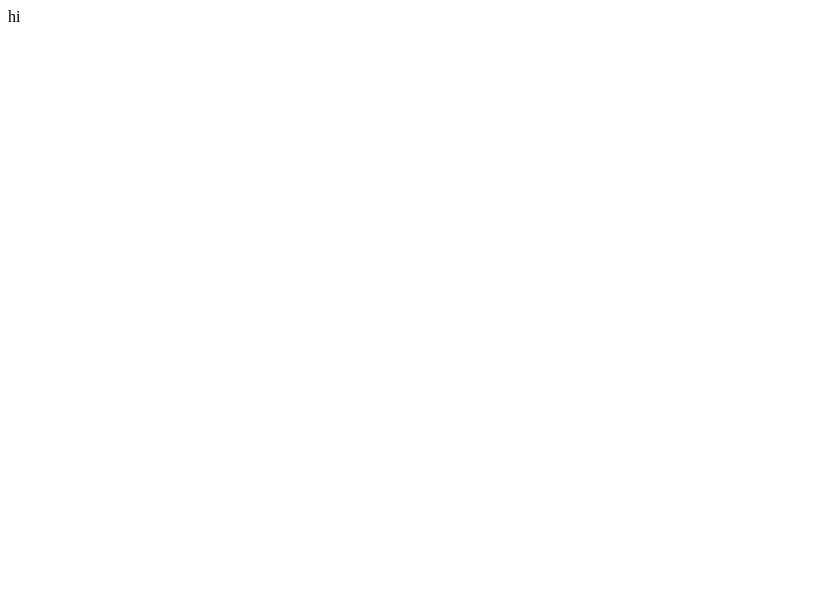
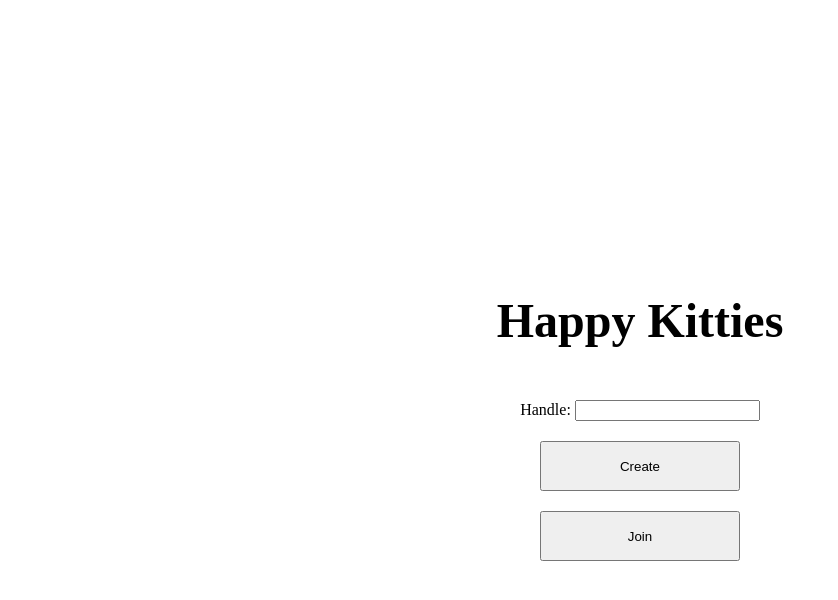
Before and after one commit to juancjara/happy-kittens, a React (Create React App) app in the folder packages/web/: page / in a window 1280 px wide. Shown: the top 600 px of the page, without its empty margins (0-838 px from the left). Built offline with nearby package versions, Linux system fonts and the light colour scheme.

Commit message:
[Landing] Implement landing page and loading indicators

```diff
--- a/package.json
+++ b/package.json
@@ -3,5 +3,8 @@
   "private": true,
   "devDependencies": {
     "lerna": "^3.22.1"
+  },
+  "dependencies": {
+    "csstype": "^3.0.6"
   }
 }
--- a/packages/web/public/index.html
+++ b/packages/web/public/index.html
@@ -25,6 +25,12 @@
       Learn how to configure a non-root public URL by running `npm run build`.
     -->
     <title>React App</title>
+    <style>
+      html, body, #root{
+        height: 100%;
+        margin: 0px;
+      }
+    </style>
   </head>
   <body>
     <noscript>You need to enable JavaScript to run this app.</noscript>
--- a/packages/web/src/App.tsx
+++ b/packages/web/src/App.tsx
@@ -1,8 +1,78 @@
-import React from "react";
-import logo from "./logo.svg";
+import WaitRoom from "./WaitRoom";
+import Landing from "./Landing";
+import Loading from "./Loading";
+import { useState } from "react";
+import * as Room from "./core/Room";
+import * as User from "./core/User";
+
+type LandingGameState = {
+  type: "landing";
+  error?: string;
+};
+
+type WaitRoomGameState = {
+  type: "wait_room";
+  room: Room.t;
+  user: User.t;
+};
+
+type LoadingGameState = {
+  type: "loading";
+};
+
+type GameState = LandingGameState | WaitRoomGameState | LoadingGameState;
+
+class RoomsAPI {
+  static create(user: User.t): Promise<Room.t> {
+    return new Promise<Room.t>((resolve, _) => {
+      setTimeout(() => resolve(Room.make(user)), 1000);
+    });
+  }
+
+  static join(room: Room.t, user: User.t): Promise<Room.t> {
+    return new Promise<Room.t>((_, reject) => {
+      setTimeout(
+        () =>
+          reject(
+            `Failed to join ${room} as ${user}. Verify that the room exist`
+          ),
+        1000
+      );
+    });
+  }
+}
 
 function App() {
-  return <div className="App">hi</div>;
+  const [state, setState] = useState<GameState>({ type: "landing" });
+  const moveToLanding = (error?: string) =>
+    setState({ type: "landing", error });
+  const moveToLoading = () => setState({ type: "loading" });
+  const moveToWaitRoom = (room: Room.t, user: User.t) =>
+    setState({ type: "wait_room", room, user });
+  switch (state.type) {
+    case "landing":
+      return (
+        <Landing
+          error={state.error}
+          onCreate={(user: User.t) => {
+            moveToLoading();
+            RoomsAPI.create(user)
+              .then((room) => moveToWaitRoom(room, user))
+              .catch(moveToLanding);
+          }}
+          onJoin={(room: Room.t, user: User.t) => {
+            moveToLoading();
+            RoomsAPI.join(room, user)
+              .then((room) => moveToWaitRoom(room, user))
+              .catch(moveToLanding);
+          }}
+        />
+      );
+    case "wait_room":
+      return <WaitRoom room={state.room} user={state.user} />;
+    case "loading":
+      return <Loading />;
+  }
 }
 
 export default App;
--- /dev/null
+++ b/packages/web/src/Landing.tsx
@@ -0,0 +1,129 @@
+import type * as CSS from "csstype";
+import { CSSProperties, useState } from "react";
+import * as Room from "./core/Room";
+import * as User from "./core/User";
+
+function Row(props: {
+  start?: number;
+  children: React.ReactNode;
+  align?: string;
+  justify?: string;
+}) {
+  const style: CSS.Properties = {
+    gridColumnStart: 2,
+    gridColumnEnd: 2,
+    gridRowStart: props.start,
+    alignSelf: props.align,
+    justifySelf: props.justify,
+  };
+
+  return <div style={style}>{props.children}</div>;
+}
+
+function Username(props: { value: User.t; onChange: (value: User.t) => void }) {
+  return (
+    <div style={{ textAlign: "center" }}>
+      Handle:{" "}
+      <input
+        defaultValue={props.value}
+        onBlur={(e) => props.onChange(User.make(e.target.value))}
+      ></input>
+    </div>
+  );
+}
+
+function Hero() {
+  const style: CSSProperties = {
+    textAlign: "center",
+    height: "100%",
+    fontWeight: "bold",
+    fontSize: "xxx-large",
+  };
+  return <div style={style}> Happy Kitties </div>;
+}
+
+function Button(props: { label: string; onClick: () => void }) {
+  const style: CSS.Properties = {
+    display: "block",
+    margin: "20px",
+    width: "200px",
+    height: "50px",
+  };
+  return (
+    <button style={style} onClick={props.onClick}>
+      {props.label}
+    </button>
+  );
+}
+
+function JoinButton(props: { onJoin: (room: Room.t) => void }) {
+  const [intent, setIntent] = useState(false);
+  const [room, setRoom] = useState(Room.make(""));
+  if (intent) {
+    return (
+      <div>
+        Room:{" "}
+        <input
+          defaultValue={room}
+          onBlur={(e) => setRoom(Room.make(e.target.value))}
+        ></input>
+        <button onClick={() => props.onJoin(room)}> Go! </button>
+      </div>
+    );
+  }
+  return <Button label={"Join"} onClick={() => setIntent(true)} />;
+}
+
+function ErrorToast(props: { message: string }) {
+  const [dismised, setDismised] = useState(false);
+  if (dismised) {
+    return null;
+  }
+  const style: CSS.Properties = {
+    border: "solid 1px",
+    padding: "32px",
+  };
+
+  return (
+    <div style={style}>
+      {props.message}{" "}
+      <button
+        style={{ display: "block", marginTop: "8px" }}
+        onClick={() => setDismised(true)}
+      >
+        Dismiss
+      </button>
+    </div>
+  );
+}
+
+function Landing(props: {
+  error?: string;
+  onCreate: (user: User.t) => void;
+  onJoin: (room: Room.t, user: User.t) => void;
+}) {
+  const style: CSS.Properties = {
+    height: "100%",
+    display: "grid",
+    gridTemplateColumns: "30% auto 30%",
+    gridTemplateRows: "30% 20%",
+  };
+  const [user, setUser] = useState(User.make(""));
+  return (
+    <div style={style}>
+      <Row align="center" justify="center">
+        {props.error ? <ErrorToast message={props.error} /> : null}
+      </Row>
+      <Row start={2} align="center" justify="center">
+        <Hero />
+      </Row>
+      <Row start={3} justify="center">
+        <Username value={user} onChange={setUser} />
+        <Button label={"Create"} onClick={() => props.onCreate(user)} />
+        <JoinButton onJoin={(room) => props.onJoin(room, user)} />
+      </Row>
+    </div>
+  );
+}
+
+export default Landing;
--- /dev/null
+++ b/packages/web/src/Loading.tsx
@@ -0,0 +1,35 @@
+import { useEffect, useState } from "react";
+import * as CSS from "csstype";
+
+function LoadingIndicator() {
+  const transitions = ["Loading"];
+  for (let i = 0; i < 3; i++) {
+    transitions.push(transitions[i] + ".");
+  }
+  const [frame, setFrame] = useState(0);
+  useEffect(() => {
+    console.log("hello");
+    const token = setTimeout(
+      () => setFrame((frame) => (frame + 1) % transitions.length),
+      150
+    );
+    return () => clearTimeout(token);
+  }, [frame]);
+
+  return <div style={{ alignSelf: "center" }}>{transitions[frame]} </div>;
+}
+
+function Loading() {
+  const style: CSS.Properties = {
+    display: "grid",
+    height: "100%",
+    textAlign: "center",
+  };
+  return (
+    <div style={style}>
+      <LoadingIndicator />
+    </div>
+  );
+}
+
+export default Loading;
--- /dev/null
+++ b/packages/web/src/WaitRoom.tsx
@@ -0,0 +1,8 @@
+import * as Room from "./core/Room";
+import * as User from "./core/User";
+
+function WaitRoom(props: { room: Room.t; user: User.t }) {
+  return <div> Wait Room</div>;
+}
+
+export default WaitRoom;
--- /dev/null
+++ b/packages/web/src/core/Opaque.ts
@@ -0,0 +1 @@
+export type Opaque<K, T> = T & {__type: K};
--- /dev/null
+++ b/packages/web/src/core/Room.ts
@@ -0,0 +1,7 @@
+import type {Opaque} from './Opaque';
+
+export type t = Opaque<'Room', string>;
+
+export function make(value: string): t {
+  return value as t;
+}
--- /dev/null
+++ b/packages/web/src/core/User.ts
@@ -0,0 +1,7 @@
+import type {Opaque} from './Opaque';
+
+export type t = Opaque<'User', string>;
+
+export function make(value: string): t {
+  return value as t;
+}
```
Also changed, not shown: packages/web/src/index.tsx (+5 -5 lines), 2 other files (tests, documents, lock files or other folders).
